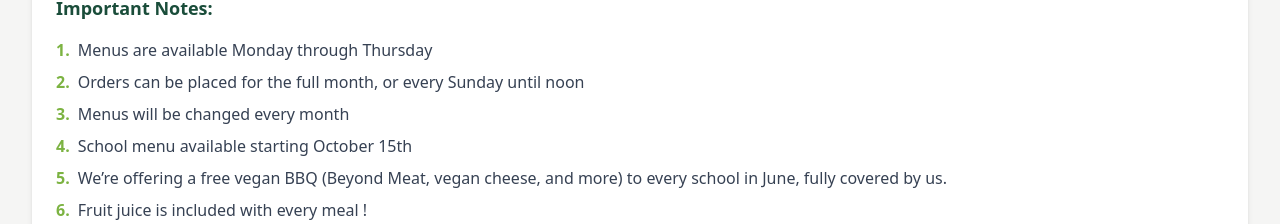
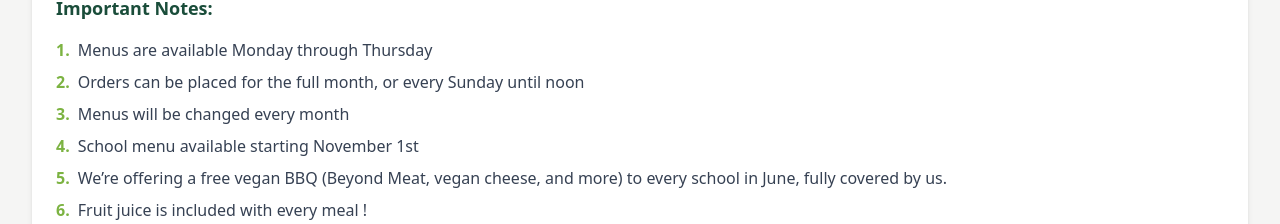
Before and after one commit to DigitariaWebs/BlessFourchette, a Next.js app: page /menu in a window 1280 px wide. Shown: the part 878-1102 px from the top of the page. Built offline with nearby package versions, Linux system fonts and the light colour scheme.

Commit message:
Update menu availability dates to reflect November 2025 changes

```diff
--- a/src/data/menuData.ts
+++ b/src/data/menuData.ts
@@ -26,7 +26,7 @@ export const menuConfigs: Record<string, MenuConfig> = {
       "Menus are available Monday through Thursday",
       "Orders can be placed for the full month, or every Sunday until noon",
       "Menus will be changed every month",
-    "School menu available starting October 15th",
+    "School menu available starting November 1st",
     "We’re offering a free vegan BBQ (Beyond Meat, vegan cheese, and more) to every school in June, fully covered by us.",
     "Fruit juice is included with every meal !"
     ],
@@ -411,7 +411,7 @@ export const menuConfigs: Record<string, MenuConfig> = {
   family: {
     title: "Family Menu",
     notes: [
-      "Coming Soon on October 1st, 2025! ",
+      "Coming Soon on November 1st, 2025! ",
       "Our delicious family meals will be available for pre-order",
       "Perfect portions for families of 4-6 people",
       "Stay tuned for amazing family-friendly dishes!",
@@ -421,13 +421,13 @@ export const menuConfigs: Record<string, MenuConfig> = {
     sections: [
       {
         id: "family-coming-soon",
-        title: "FAMILY FEAST - COMING OCTOBER 1ST, 2025",
+        title: "FAMILY FEAST - COMING NOVEMBER 1ST, 2025",
         image: "/comingsoon.png",
         imageAlt: "Delicious family meal preparations coming soon",
         items: [
           {
             id: "family-announcement",
-            title: "Family Menu Launch - October 1st, 2025",
+            title: "Family Menu Launch - November 1st, 2025",
             description:
               "We're excited to announce our new Family Menu! Perfect for family gatherings, weekend meals, and special occasions. Our chefs are preparing generous portions of hearty, wholesome meals that will bring your family together around the table. Stay tuned for more details!",
             price: "Coming Soon",
```
